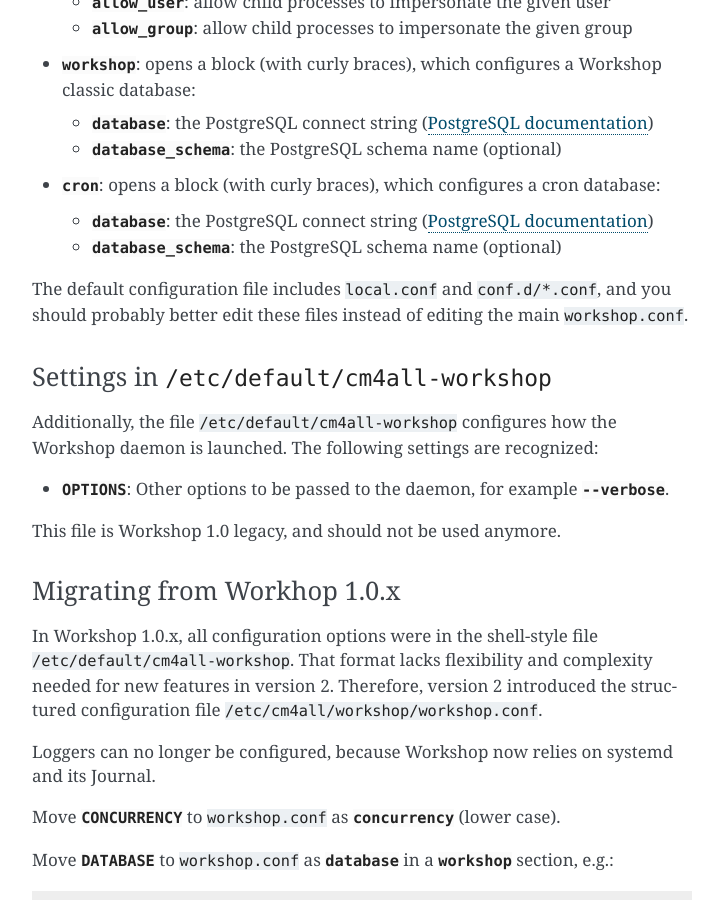
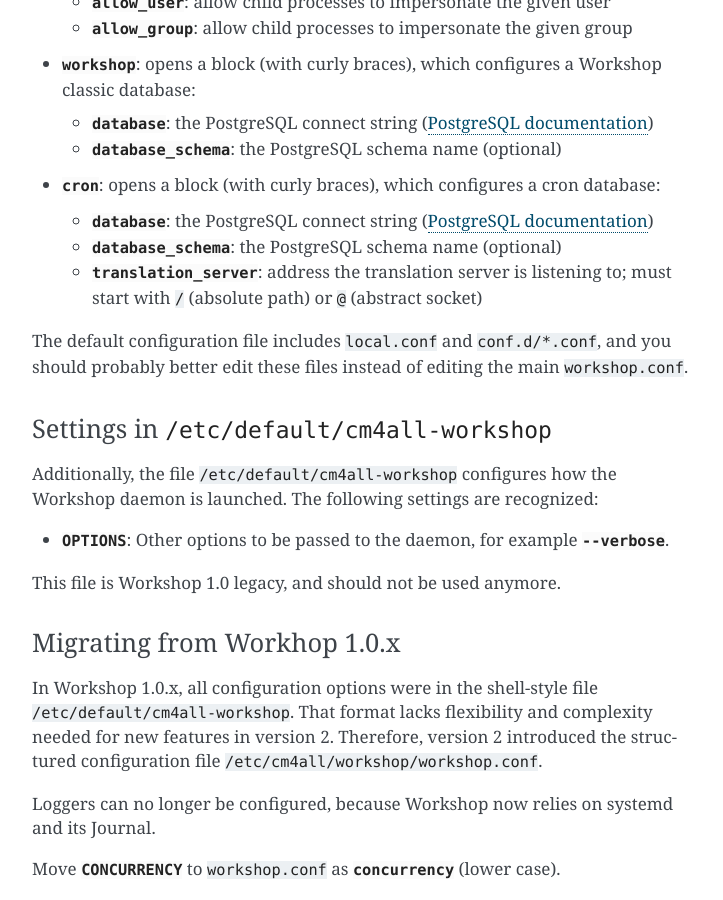
Before and after one commit to CM4all/workshop, a Sphinx documentation site: the page built from doc/index.rst, in a window 1280 px wide and 900 px high, scrolled down 1398 px. Shown: the whole window, without its empty margins (388-1111 px from the left). Built offline with Sphinx 7.4.7, drawn with Linux system fonts in a browser that asks for light colours.

Commit message:
doc: mention the translation_server setting

```diff
--- a/doc/index.rst
+++ b/doc/index.rst
@@ -80,6 +80,9 @@
     documentation
     <https://www.postgresql.org/docs/9.6/static/libpq-connect.html#LIBPQ-CONNSTRING>`_)
   * :envvar:`database_schema`: the PostgreSQL schema name (optional)
+  * :envvar:`translation_server`: address the translation server is
+    listening to; must start with :file:`/` (absolute path) or
+    :file:`@` (abstract socket)
 
 The default configuration file includes :file:`local.conf` and
 :file:`conf.d/*.conf`, and you should probably better edit these files
```
